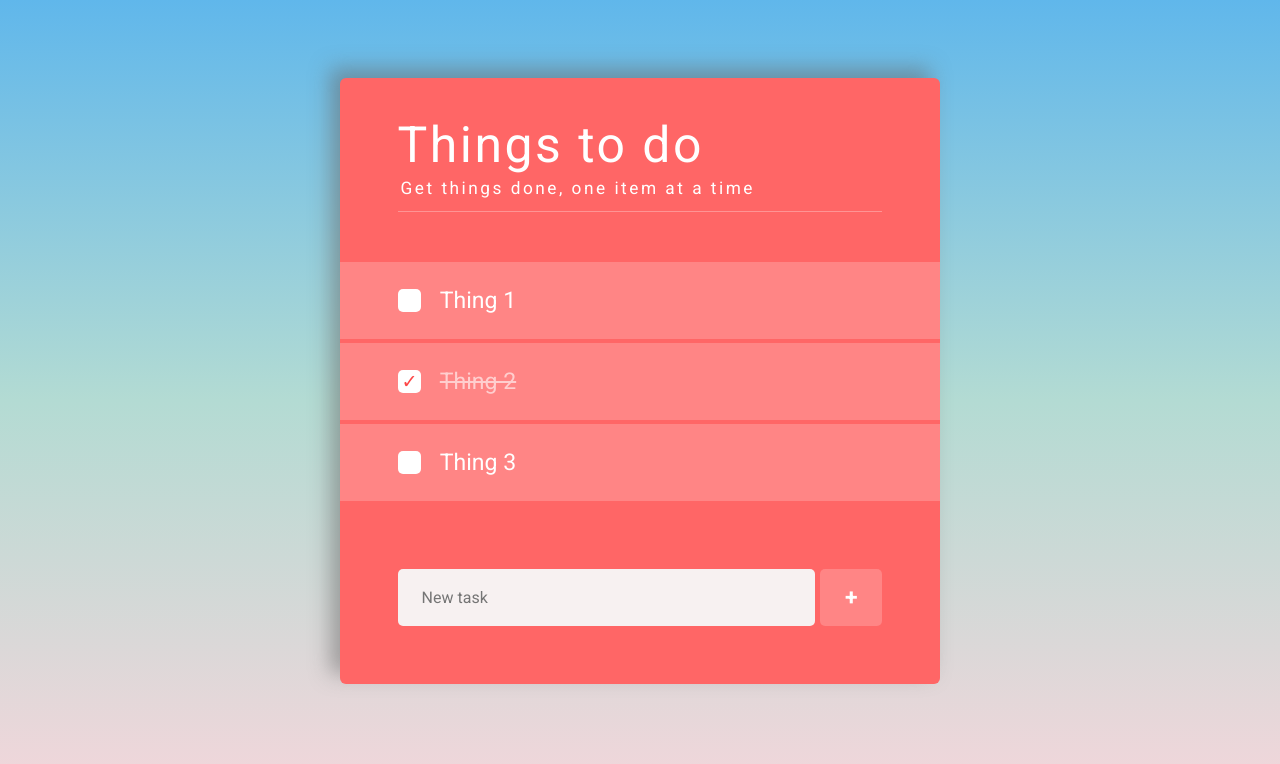
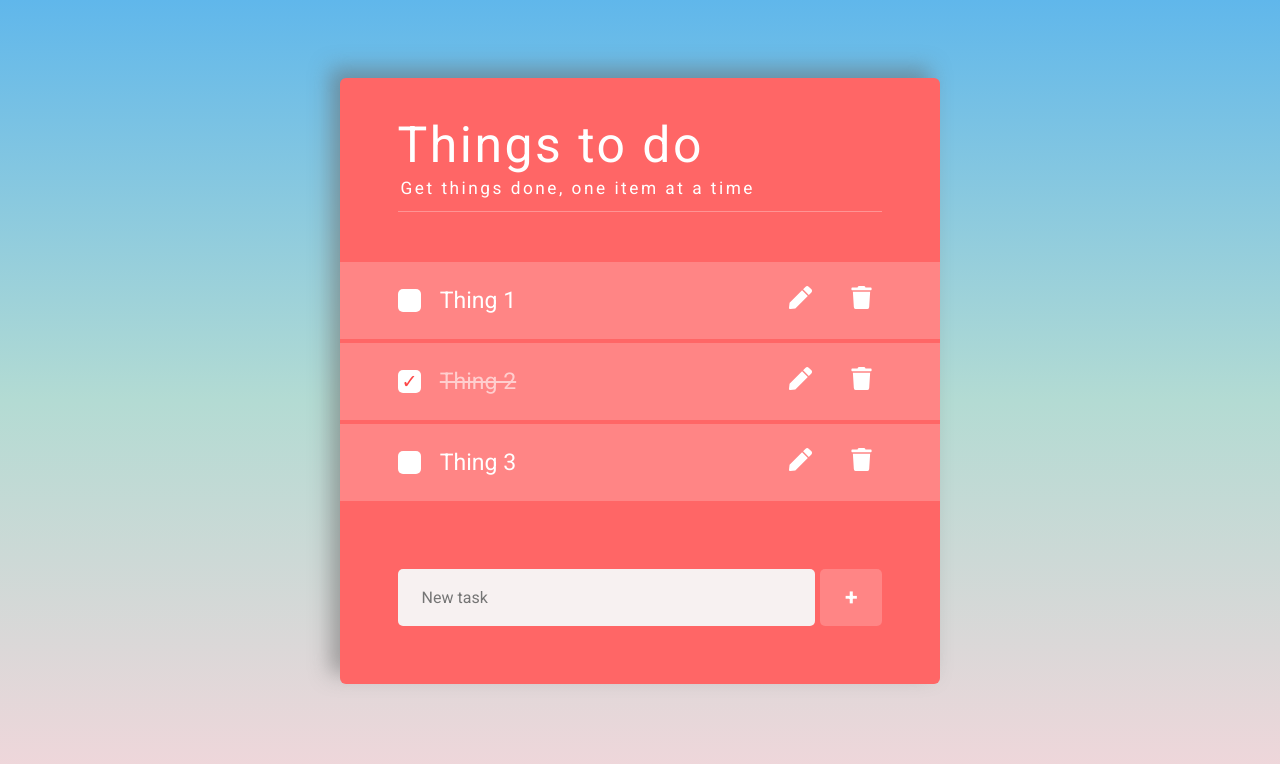
Before and after one commit to alicefrsr/React-todoApp, a React (Vite) app: page / in a window 1280 px wide. Shown: the top 764 px of the page. Built offline with nearby package versions, Linux system fonts and the light colour scheme; the HTML template or start-up script is replaced by a standard one.

Commit message:
Icons replaced for deploy

```diff
--- a/index.html
+++ b/index.html
@@ -2,9 +2,6 @@
 <html lang="en">
   <head>
     <meta charset="UTF-8" />
-    <link
-      rel="stylesheet"
-      href="https:use.fontawesome.com/releases/v5.7.1/css/all.css" />
     <meta
       name="viewport"
       content="width=device-width, initial-scale=1.0" />
--- a/package.json
+++ b/package.json
@@ -14,6 +14,7 @@
   "dependencies": {
     "react": "^18.2.0",
     "react-dom": "^18.2.0",
+    "react-icons": "^4.10.1",
     "uuid": "^9.0.0"
   },
   "devDependencies": {
--- a/src/components/Todo.jsx
+++ b/src/components/Todo.jsx
@@ -4,6 +4,8 @@ import EditTodoForm from './EditTodoForm';
 import { useContext, memo } from 'react';
 // import { TodosContext } from '../context/todosContext';
 import { DispatchContext } from '../context/todosContext';
+import { FaPen } from 'react-icons/fa';
+import { FaTrash } from 'react-icons/fa';
 
 const Todo = ({ id, task, isCompleted }) => {
   const dispatch = useContext(DispatchContext);
@@ -47,12 +49,12 @@ const Todo = ({ id, task, isCompleted }) => {
             <button
               aria-label={`edit ${task}`}
               onClick={toggleIsEditing}>
-              <i className='fas fa-pen'></i>
+              <FaPen />
             </button>
             <button
               aria-label={`delete ${task}`}
               onClick={handleRemove}>
-              <i className='fas fa-trash'></i>
+              <FaTrash />
             </button>
           </div>
         </div>
```
Also changed, not shown: 1 other file (tests, documents, lock files or other folders).
